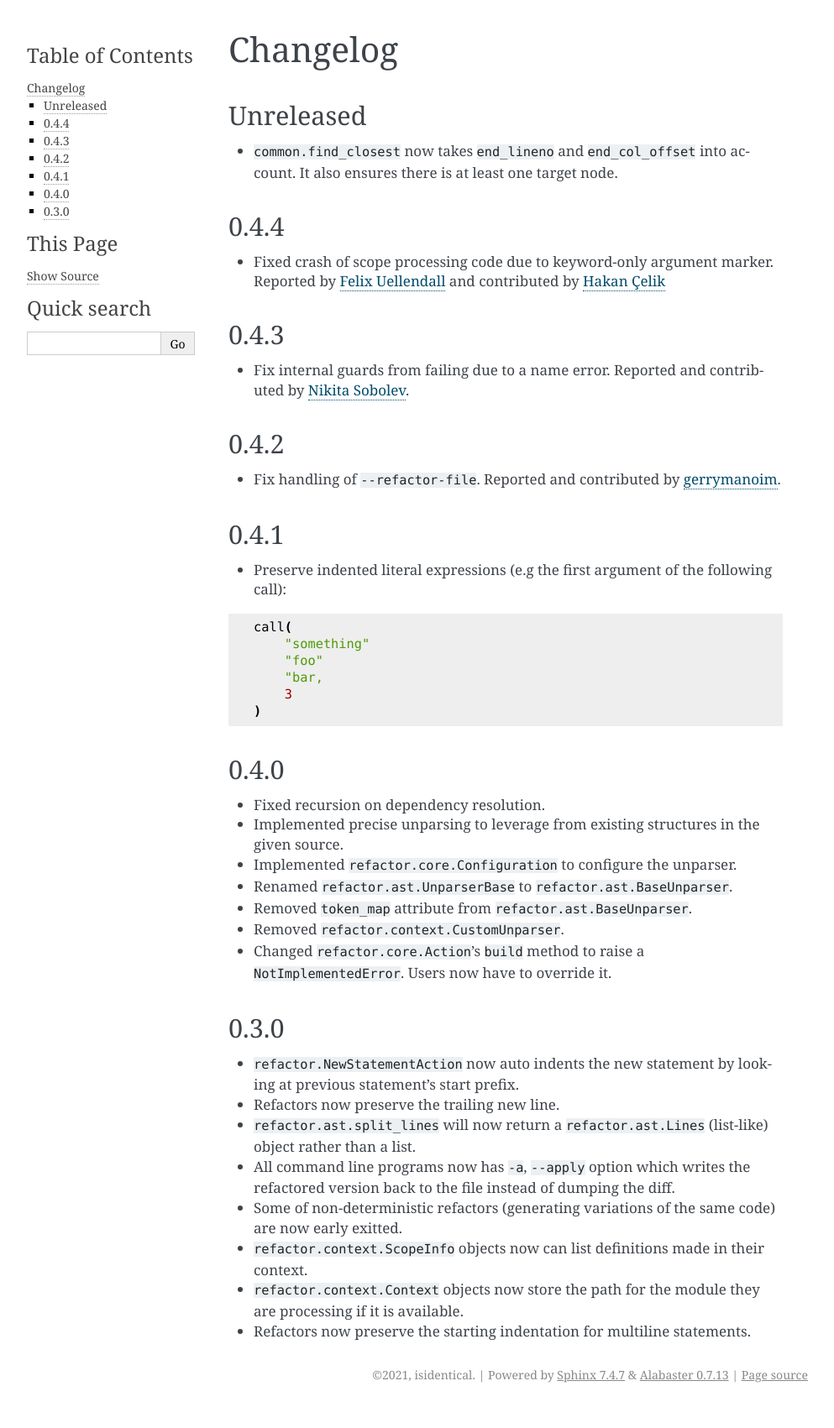
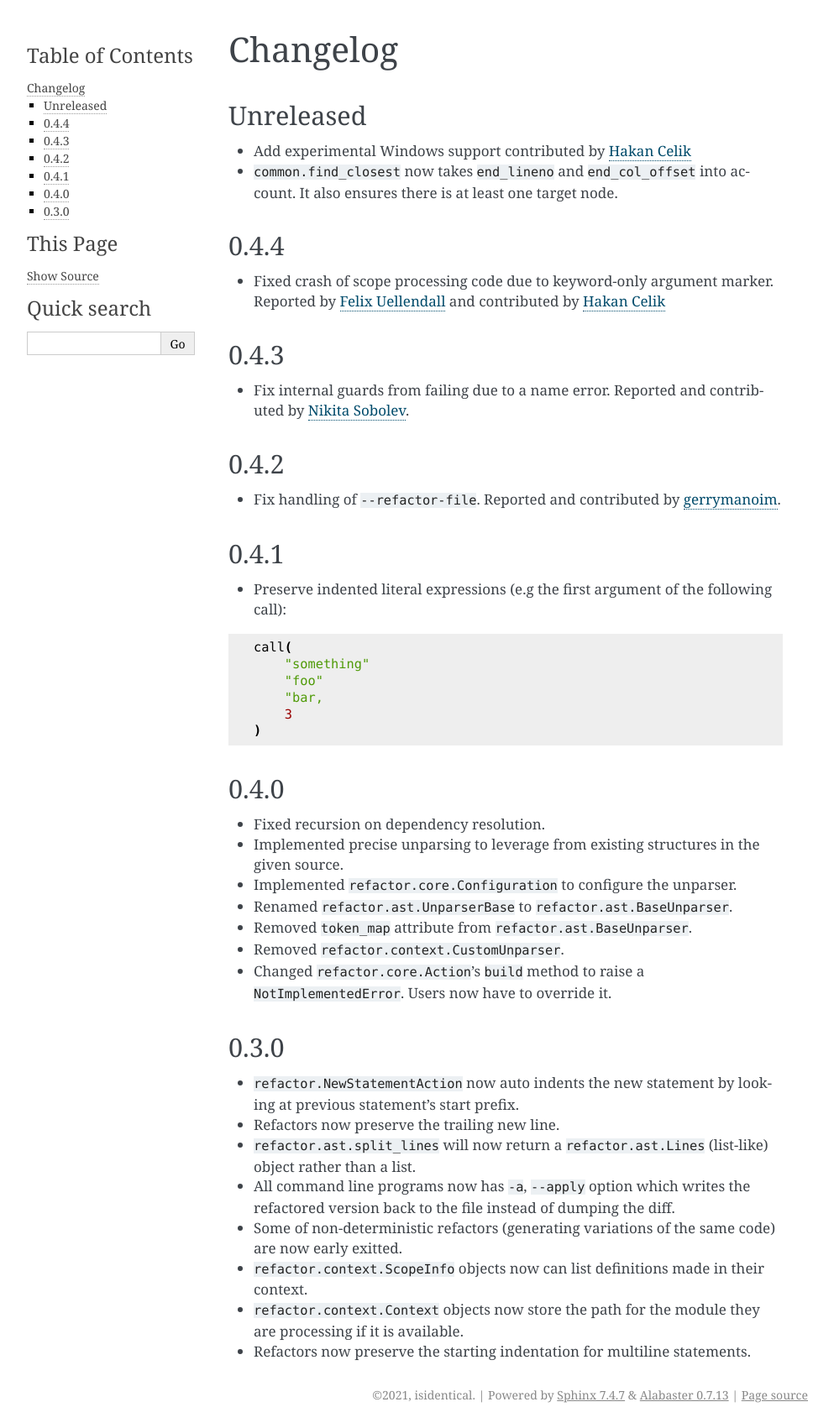
Before and after one commit to isidentical/refactor, a Sphinx documentation site: the page built from docs/source/changelog.md, in a window 1280 px wide. Shown: the whole page at 84% size, without its empty margins (148-1141 px from the left). Built offline with Sphinx 7.4.7, drawn with Linux system fonts in a browser that asks for light colours; before the commit the page ends 1677 px from its top, so only the background shows below that.

Commit message:
Add a Windows CI Run

```diff
--- a/docs/source/changelog.md
+++ b/docs/source/changelog.md
@@ -2,11 +2,12 @@
 
 ## Unreleased
 
+- Add experimental Windows support contributed by [Hakan Celik](https://github.com/hakancelikdev)
 - `common.find_closest` now takes `end_lineno` and `end_col_offset` into account. It also ensures there is at least one target node.
 
 ## 0.4.4
 
-- Fixed crash of scope processing code due to keyword-only argument marker. Reported by [Felix Uellendall](https://github.com/feluelle) and contributed by [Hakan Çelik](https://github.com/hakancelikdev)
+- Fixed crash of scope processing code due to keyword-only argument marker. Reported by [Felix Uellendall](https://github.com/feluelle) and contributed by [Hakan Celik](https://github.com/hakancelikdev)
 
 ## 0.4.3
 
```
Also changed, not shown: 2 other files.
